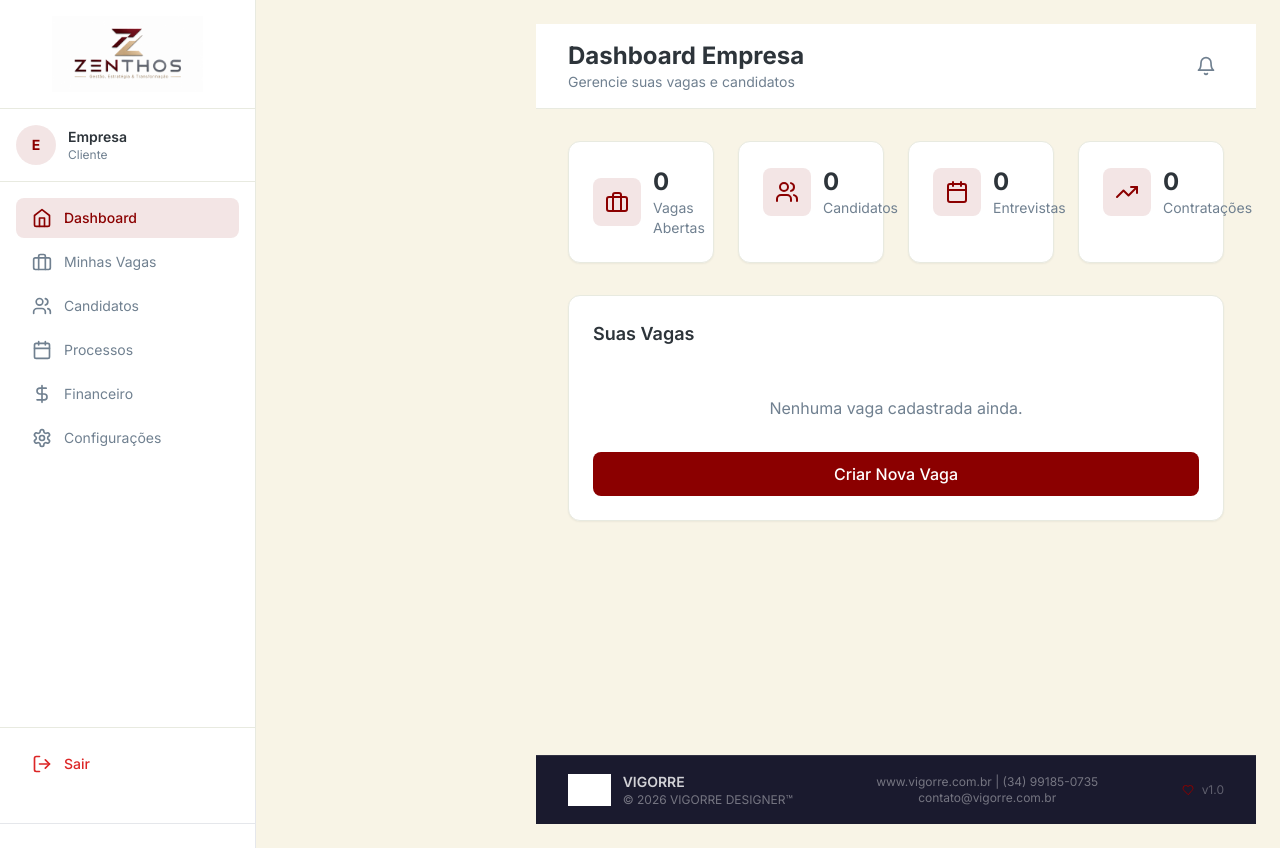
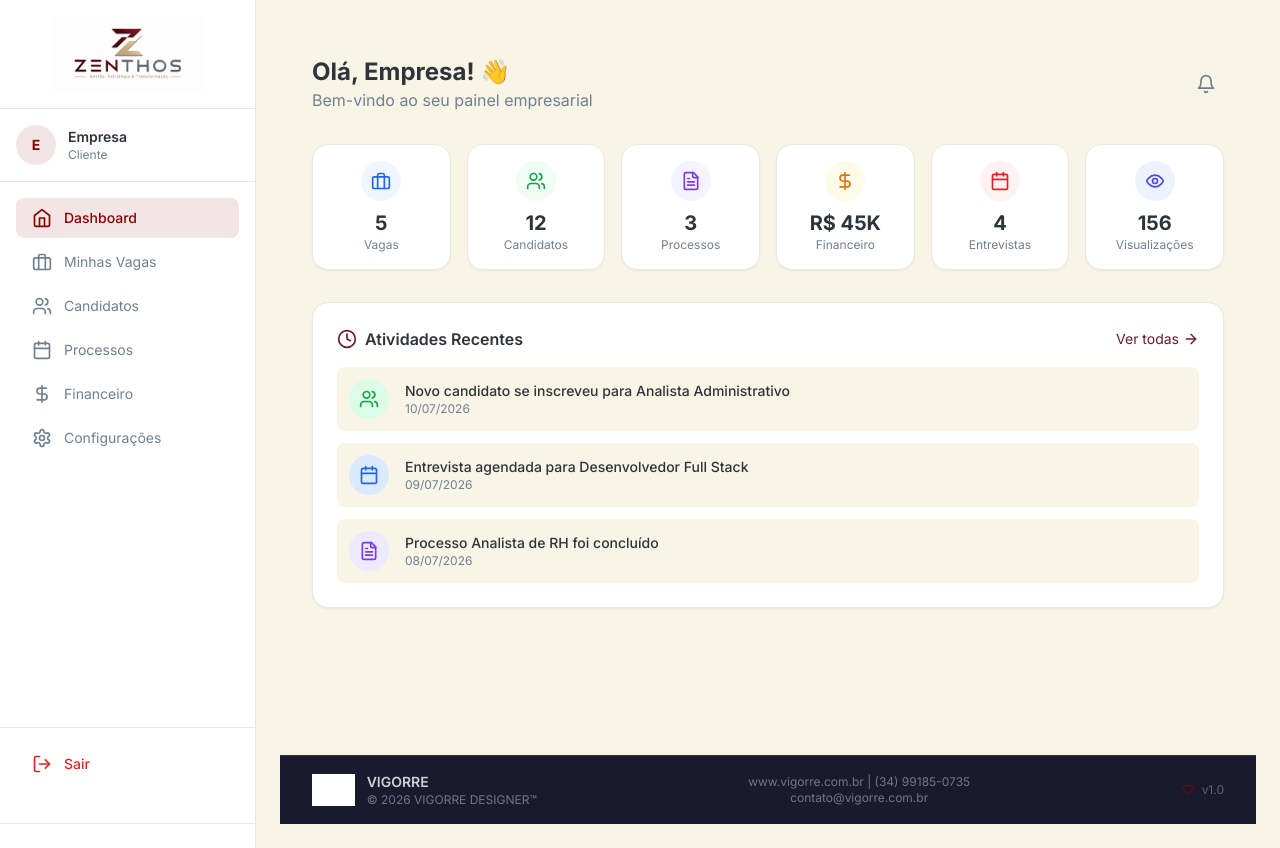
Before and after one commit to trivoroficial/consult_recruit, a Next.js app: page /empresa/dashboard in a window 1280 px wide. Built offline with nearby package versions, Linux system fonts and the light colour scheme; grey boxes are pictures that could not be loaded.

Commit message:
Refactor EmpresaDashboard component with user data handling

```diff
--- a/src/app/(dashboard)/empresa/dashboard/page.tsx
+++ b/src/app/(dashboard)/empresa/dashboard/page.tsx
@@ -1,84 +1,151 @@
 'use client'
 
-import { SidebarEmpresa } from '@/components/dashboard/SidebarEmpresa'
+import { useState, useEffect } from 'react'
+import { useRouter } from 'next/navigation'
+import {
+  Building2, Briefcase, Users, FileText,
+  TrendingUp, Clock, ArrowRight, Eye,
+  Calendar, DollarSign, UserCheck, UserX, Bell
+} from 'lucide-react'
 import { DashboardFooter } from '@/components/dashboard/DashboardFooter'
-import { Briefcase, Users, Calendar, TrendingUp, Bell } from 'lucide-react'
 
 export default function EmpresaDashboard() {
+  const router = useRouter()
+  const [userName, setUserName] = useState('Empresa')
+  const [loading, setLoading] = useState(true)
+  const [notificacoesNaoLidas, setNotificacoesNaoLidas] = useState(0)
+
+  useEffect(() => {
+    const userData = localStorage.getItem('zenthos_user')
+    if (userData) {
+      try {
+        const parsed = JSON.parse(userData)
+        const name = parsed.name || 'Empresa'
+        const formattedName = name.split(' ').map((n: string) =>
+          n.charAt(0).toUpperCase() + n.slice(1).toLowerCase()
+        ).join(' ')
+        setUserName(formattedName)
+      } catch {
+        setUserName('Empresa')
+      }
+    }
+    setLoading(false)
+  }, [])
+
+  const stats = [
+    { icon: Briefcase, label: 'Vagas', value: 5, color: 'bg-blue-50 text-blue-600', link: '/empresa/vagas' },
+    { icon: Users, label: 'Candidatos', value: 12, color: 'bg-green-50 text-green-600', link: '/empresa/candidatos' },
+    { icon: FileText, label: 'Processos', value: 3, color: 'bg-purple-50 text-purple-600', link: '/empresa/processos' },
+    { icon: DollarSign, label: 'Financeiro', value: 'R$ 45K', color: 'bg-yellow-50 text-yellow-600', link: '/empresa/financeiro' },
+    { icon: Calendar, label: 'Entrevistas', value: 4, color: 'bg-red-50 text-red-600', link: '/empresa/entrevistas' },
+    { icon: Eye, label: 'Visualizações', value: 156, color: 'bg-indigo-50 text-indigo-600', link: '/empresa/vagas' },
+  ]
+
+  const atividades = [
+    { id: 1, descricao: 'Novo candidato se inscreveu para Analista Administrativo', data: '10/07/2026', tipo: 'candidato' },
+    { id: 2, descricao: 'Entrevista agendada para Desenvolvedor Full Stack', data: '09/07/2026', tipo: 'entrevista' },
+    { id: 3, descricao: 'Processo Analista de RH foi concluído', data: '08/07/2026', tipo: 'processo' },
+  ]
+
+  if (loading) {
+    return (
+      <div className="min-h-screen bg-[#F8F4E6] flex flex-col">
+        <div className="flex-1 p-8 flex items-center justify-center">
+          <div className="text-center">
+            <Building2 className="h-12 w-12 text-[#6B1A2A] animate-pulse mx-auto mb-4" />
+            <p className="text-[#708090]">Carregando...</p>
+          </div>
+        </div>
+        <DashboardFooter />
+      </div>
+    )
+  }
+
   return (
     <div className="min-h-screen bg-[#F8F4E6] flex flex-col">
-      <SidebarEmpresa />
-
-      <div className="flex-1 ml-64 flex flex-col min-h-screen">
-        <header className="bg-white border-b border-[#E8EAE0] px-8 py-4 flex items-center justify-between">
-          <div>
-            <h1 className="text-2xl font-bold text-[#2D343A]">Dashboard Empresa</h1>
-            <p className="text-sm text-[#708090]">Gerencie suas vagas e candidatos</p>
-          </div>
-          <button className="p-2 rounded-lg hover:bg-[#F8F4E6] transition">
-            <Bell className="h-5 w-5 text-[#708090]" />
-          </button>
-        </header>
-
-        <div className="flex-1 p-8">
-          <div className="grid grid-cols-1 md:grid-cols-4 gap-6 mb-8">
-            <div className="bg-white p-6 rounded-xl shadow-sm border border-[#E8EAE0]">
-              <div className="flex items-center gap-3">
-                <div className="p-3 bg-[#8B0000]/10 rounded-lg">
-                  <Briefcase className="h-6 w-6 text-[#8B0000]" />
-                </div>
-                <div>
-                  <p className="text-2xl font-bold text-[#2D343A]">0</p>
-                  <p className="text-sm text-[#708090]">Vagas Abertas</p>
-                </div>
-              </div>
+      <div className="flex-1 p-8">
+        {/* Header */}
+        <div className="mb-8">
+          <div className="flex items-center justify-between">
+            <div>
+              <h1 className="text-2xl font-bold text-[#2D343A] flex items-center gap-2">
+                Olá, {userName}! 👋
+              </h1>
+              <p className="text-[#708090]">Bem-vindo ao seu painel empresarial</p>
             </div>
-            <div className="bg-white p-6 rounded-xl shadow-sm border border-[#E8EAE0]">
-              <div className="flex items-center gap-3">
-                <div className="p-3 bg-[#8B0000]/10 rounded-lg">
-                  <Users className="h-6 w-6 text-[#8B0000]" />
-                </div>
-                <div>
-                  <p className="text-2xl font-bold text-[#2D343A]">0</p>
-                  <p className="text-sm text-[#708090]">Candidatos</p>
-                </div>
-              </div>
-            </div>
-            <div className="bg-white p-6 rounded-xl shadow-sm border border-[#E8EAE0]">
-              <div className="flex items-center gap-3">
-                <div className="p-3 bg-[#8B0000]/10 rounded-lg">
-                  <Calendar className="h-6 w-6 text-[#8B0000]" />
-                </div>
-                <div>
-                  <p className="text-2xl font-bold text-[#2D343A]">0</p>
-                  <p className="text-sm text-[#708090]">Entrevistas</p>
-                </div>
-              </div>
-            </div>
-            <div className="bg-white p-6 rounded-xl shadow-sm border border-[#E8EAE0]">
-              <div className="flex items-center gap-3">
-                <div className="p-3 bg-[#8B0000]/10 rounded-lg">
-                  <TrendingUp className="h-6 w-6 text-[#8B0000]" />
-                </div>
-                <div>
-                  <p className="text-2xl font-bold text-[#2D343A]">0</p>
-                  <p className="text-sm text-[#708090]">Contratações</p>
-                </div>
-              </div>
-            </div>
-          </div>
-
-          <div className="bg-white p-6 rounded-xl shadow-sm border border-[#E8EAE0]">
-            <h2 className="text-lg font-semibold text-[#2D343A] mb-4">Suas Vagas</h2>
-            <p className="text-[#708090] text-center py-8">Nenhuma vaga cadastrada ainda.</p>
-            <button className="w-full py-2.5 bg-[#8B0000] text-white rounded-lg hover:bg-[#700000] transition font-medium">
-              Criar Nova Vaga
+            <button
+              onClick={() => router.push('/empresa/notificacoes')}
+              className="relative p-2 hover:bg-[#F8F4E6] rounded-lg transition"
+            >
+              <Bell className="h-5 w-5 text-[#708090]" />
+              {notificacoesNaoLidas > 0 && (
+                <span className="absolute -top-1 -right-1 w-4 h-4 bg-[#6B1A2A] text-white text-[10px] rounded-full flex items-center justify-center">
+                  {notificacoesNaoLidas}
+                </span>
+              )}
             </button>
           </div>
         </div>
 
-        <DashboardFooter />
+        {/* Stats Cards */}
+        <div className="grid grid-cols-2 md:grid-cols-3 lg:grid-cols-6 gap-4 mb-8">
+          {stats.map((stat, index) => {
+            const Icon = stat.icon
+            return (
+              <div
+                key={index}
+                onClick={() => router.push(stat.link)}
+                className="bg-white rounded-2xl p-4 shadow-sm border border-[#E8EAE0] text-center hover:shadow-md transition cursor-pointer"
+              >
+                <div className={`w-10 h-10 rounded-full flex items-center justify-center mx-auto mb-2 ${stat.color}`}>
+                  <Icon className="h-5 w-5" />
+                </div>
+                <p className="text-xl font-bold text-[#2D343A]">{stat.value}</p>
+                <p className="text-xs text-[#708090]">{stat.label}</p>
+              </div>
+            )
+          })}
+        </div>
+
+        {/* Atividades Recentes */}
+        <div className="bg-white rounded-2xl shadow-sm border border-[#E8EAE0] p-6">
+          <div className="flex items-center justify-between mb-4">
+            <h3 className="font-semibold text-[#2D343A] flex items-center gap-2">
+              <Clock className="h-5 w-5 text-[#6B1A2A]" />
+              Atividades Recentes
+            </h3>
+            <button className="text-sm text-[#6B1A2A] hover:underline flex items-center gap-1">
+              Ver todas
+              <ArrowRight className="h-4 w-4" />
+            </button>
+          </div>
+
+          {atividades.length === 0 ? (
+            <p className="text-center text-[#708090] py-4">Nenhuma atividade recente</p>
+          ) : (
+            <div className="space-y-3">
+              {atividades.map((item) => (
+                <div key={item.id} className="flex items-center gap-4 p-3 bg-[#F8F4E6] rounded-lg">
+                  <div className={`w-10 h-10 rounded-full flex items-center justify-center ${
+                    item.tipo === 'candidato' ? 'bg-green-100 text-green-600' :
+                    item.tipo === 'entrevista' ? 'bg-blue-100 text-blue-600' :
+                    'bg-purple-100 text-purple-600'
+                  }`}>
+                    {item.tipo === 'candidato' ? <Users className="h-5 w-5" /> :
+                     item.tipo === 'entrevista' ? <Calendar className="h-5 w-5" /> :
+                     <FileText className="h-5 w-5" />}
+                  </div>
+                  <div className="flex-1">
+                    <p className="text-sm font-medium text-[#2D343A]">{item.descricao}</p>
+                    <p className="text-xs text-[#708090]">{item.data}</p>
+                  </div>
+                </div>
+              ))}
+            </div>
+          )}
+        </div>
       </div>
+      <DashboardFooter />
     </div>
   )
 }
```
